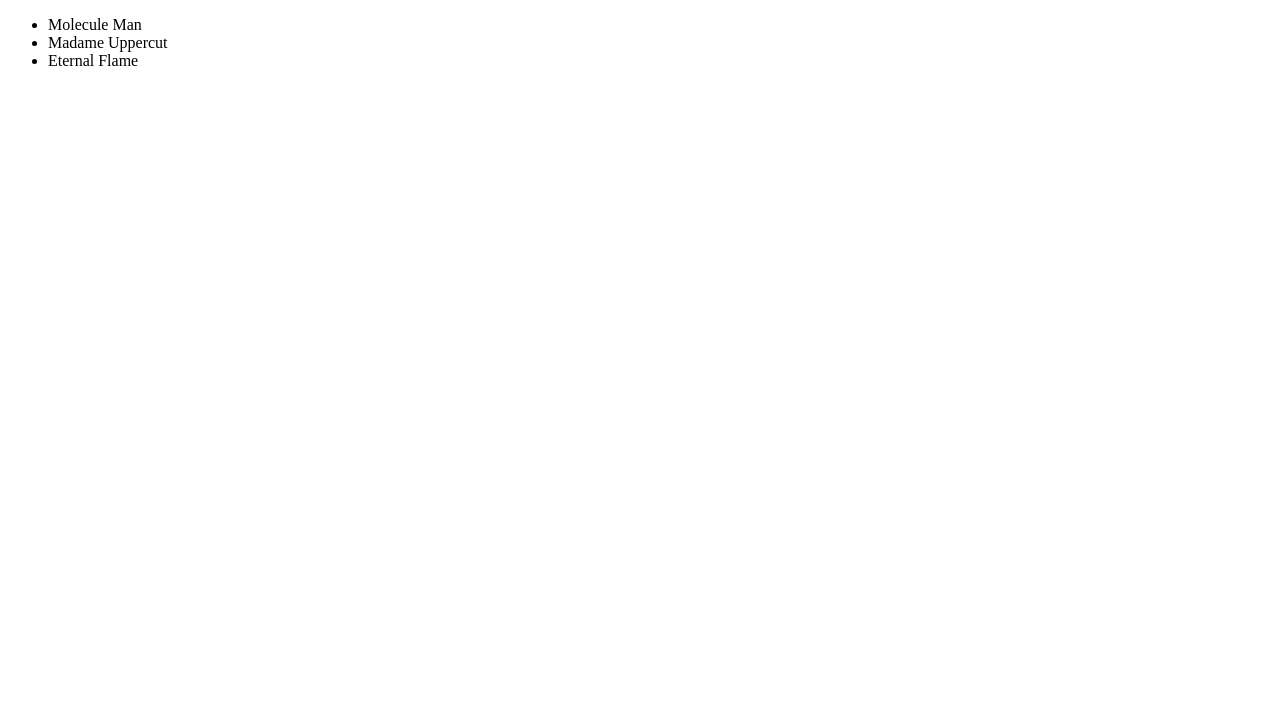
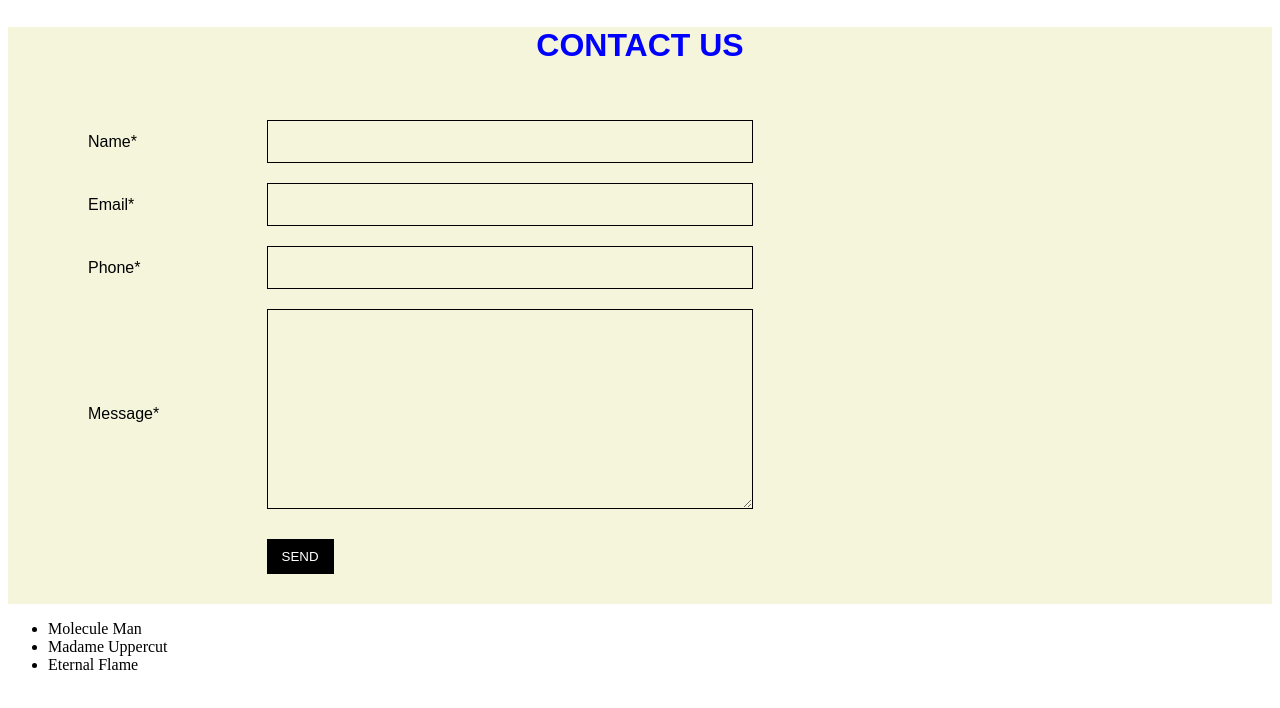
Before and after one commit to Yishak-KD/Mynotes, a React (Create React App) app in the folder ReactJS/: page / in a window 1280 px wide. Shown: the top 708 px of the page. Built offline with nearby package versions, Linux system fonts and the light colour scheme.

Commit message:
App component updated

```diff
--- a/ReactJS/src/App.js
+++ b/ReactJS/src/App.js
@@ -8,24 +8,22 @@
 // import LanguageProvider from './UseContext/LanguageProvider'
 // import LanguageSelector from './UseContext/LanguageSelector';
 // import Refs from "./components/UseRef";
-// import Form from './components/Form'
-import RespondAnAPICall from "./components/RespondAnAPICall";
-import Counter from "./UseReducer/ReducerHooks";
+import Form from './components/Form'
+// import RespondAnAPICall from "./components/RespondAnAPICall";
+// import Counter from "./UseReducer/ReducerHooks";
 // import UserProfile from "./UseReducer/ReducerHooks_2";
-import { BrowserRouter as Router, Route, Switch } from 'react-router-dom';
+// import Home from "./components/home";
+// import Users from "./components/Users";
 
 function App() {
   return (
     <>
       {/* <Refs /> */}
-      {/* <Form /> */}
+      <Form />
       {/* <FetchApi /> */}
-      <Router>
-        <Switch>
-          <Route exact path="/home" component={Counter} />
-          <Route exact path="/about" component={RespondAnAPICall} />
-        </Switch>
-      </Router>
+      {/* <Counter /> */}
+      {/* <Home /> */}
+      {/* <Users /> */}
     </>
   )
 }
```
